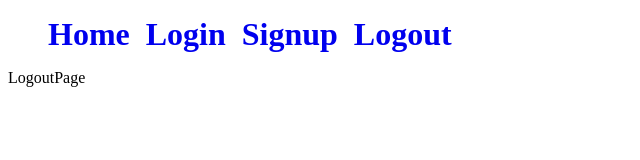
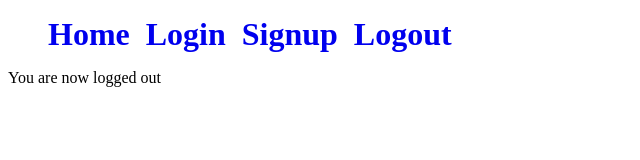
Before and after one commit to Tomislav-Busic/mern-crud, a React (Create React App) app in the folder frontend/: page /logout in a window 1280 px wide. Shown: the top 160 px of the page, without its empty margins (0-640 px from the left). Built offline with nearby package versions, Linux system fonts and the light colour scheme; no server answers.

Commit message:
logout page

```diff
--- a/frontend/src/pages/LogoutPage.jsx
+++ b/frontend/src/pages/LogoutPage.jsx
@@ -1,5 +1,12 @@
-import React from "react";
+import React, { useEffect } from "react";
+import { authStore } from "../stores/authStore";
 
 export const LogoutPage = () => {
-  return <div>LogoutPage</div>;
+  const store = authStore();
+
+  useEffect(() => {
+    store.logout();
+  }, []);
+
+  return <div>You are now logged out</div>;
 };
```
